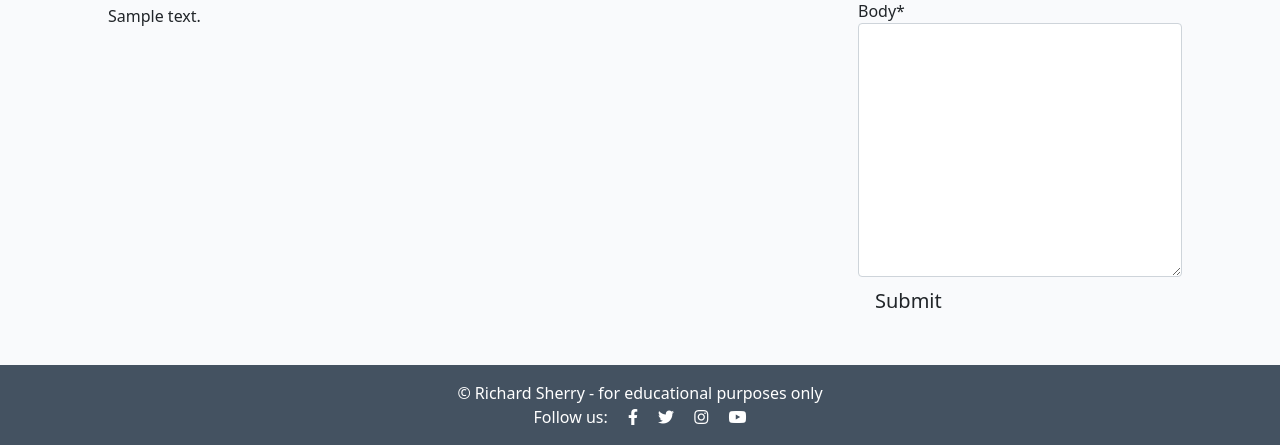
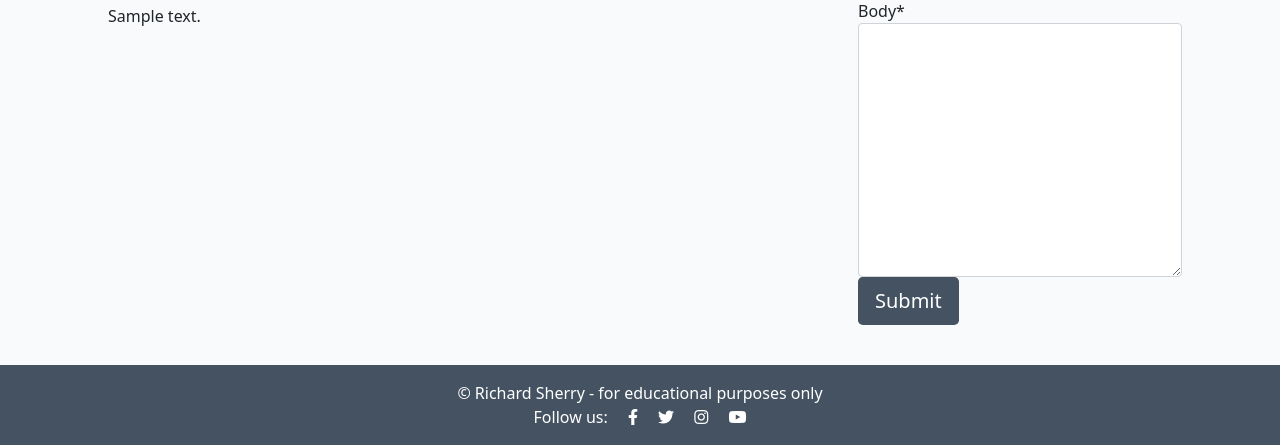
Before and after one commit to sherryrich/heard-it, a Django app: a page that uses templates/post_detail.html in a window 1280 px wide. Shown: the part 740-1185 px from the top of the page. Run offline with Django 3.2, Linux system fonts and the light colour scheme; a user stored in the database is signed in; tables that the repository leaves empty hold one stand-in row (values such as "Sample post"); some libraries are stand-ins or nearby versions.

Commit message:
updated styling on css buttons

```diff
--- a/blog/views.py
+++ b/blog/views.py
@@ -67,8 +67,9 @@ class DeletePostView(
 
     model = Post
     template_name = "post_confirm_delete.html"
+    success_message = ("Your Post has been deleted")
     success_url = reverse_lazy('home')
-    success_message = ("Your Post has been deleted")
+
 
     def test_func(self):
         post = self.get_object()
--- a/heardit/settings.py
+++ b/heardit/settings.py
@@ -29,7 +29,7 @@ TEMPLATES_DIR = os.path.join(BASE_DIR, 'templates')
 SECRET_KEY = os.environ.get('SECRET_KEY')
 
 # SECURITY WARNING: don't run with debug turned on in production!
-DEBUG = False
+DEBUG = True
 
 X_FRAME_OPTIONS = 'SAMEORIGIN'
 
--- a/static/css/style.css
+++ b/static/css/style.css
@@ -140,10 +140,11 @@ a.nav-link-active {
     color: lightgray;
 }
 
+.btn-signup,
 .heardit-btn,
 .create_update_button {
     background-color: #445261;
-    color: #fff;
+    color: #fff !important;
 }
 
 .btn-signup:hover,
@@ -151,7 +152,8 @@ a.nav-link-active {
 .btn-signup:active,
 .heardit-btn:active {
     background-color: #fff;
-    color: #47CDEB;
+    color: #000000 !important;
+    border: 1px solid #445261 !important;
 }
 
 .link {
--- a/templates/contact.html
+++ b/templates/contact.html
@@ -18,7 +18,7 @@
 
                     {{ form.as_p }}
 
-                    <input type="submit" value="Submit" class="btn btn-lg create_update_button">
+                    <input type="submit" value="Submit" class="btn btn-lg heardit-btn">
 
                 </form>
             </p>
--- a/templates/post_confirm_delete.html
+++ b/templates/post_confirm_delete.html
@@ -6,10 +6,14 @@
 <div class="row">
     <div class="col-md-8 mt-3 offset-md-2">
         <p>
-            <form method="post">{% csrf_token %}
+            <form method="post">
+
+                {% csrf_token %}
+
                 <h3>Are you sure you want to delete "{{ object }}"? <br>
                     This time will be deleted immediately. <br>
                     You cannot undo this action.</h3> <br>
+
                 <button type="submit" class="btn heardit-btn btn-lg">Delete</button>
             </form>
         </p>
--- a/templates/post_detail.html
+++ b/templates/post_detail.html
@@ -119,7 +119,7 @@
                 <form method="post" style="margin-top: 1.3em;">
                     {{ comment_form | crispy }}
                     {% csrf_token %}
-                    <button type="submit" class="btn btn-signup btn-lg">Submit</button>
+                    <button type="submit" class="btn heardit-btn btn-lg">Submit</button>
                 </form>
                 {% endif %}
                 {% endif %}
--- a/templates/post_form.html
+++ b/templates/post_form.html
@@ -17,7 +17,7 @@
                         <br>
                         {{ form|crispy }}
 
-                        <button class="btn btn-lg create_update_button" type="submit">Add Article</button>
+                        <button class="btn btn-lg heardit-btn" type="submit">Add Article</button>
                     </fieldset>
                 </div>
             </form>
```
